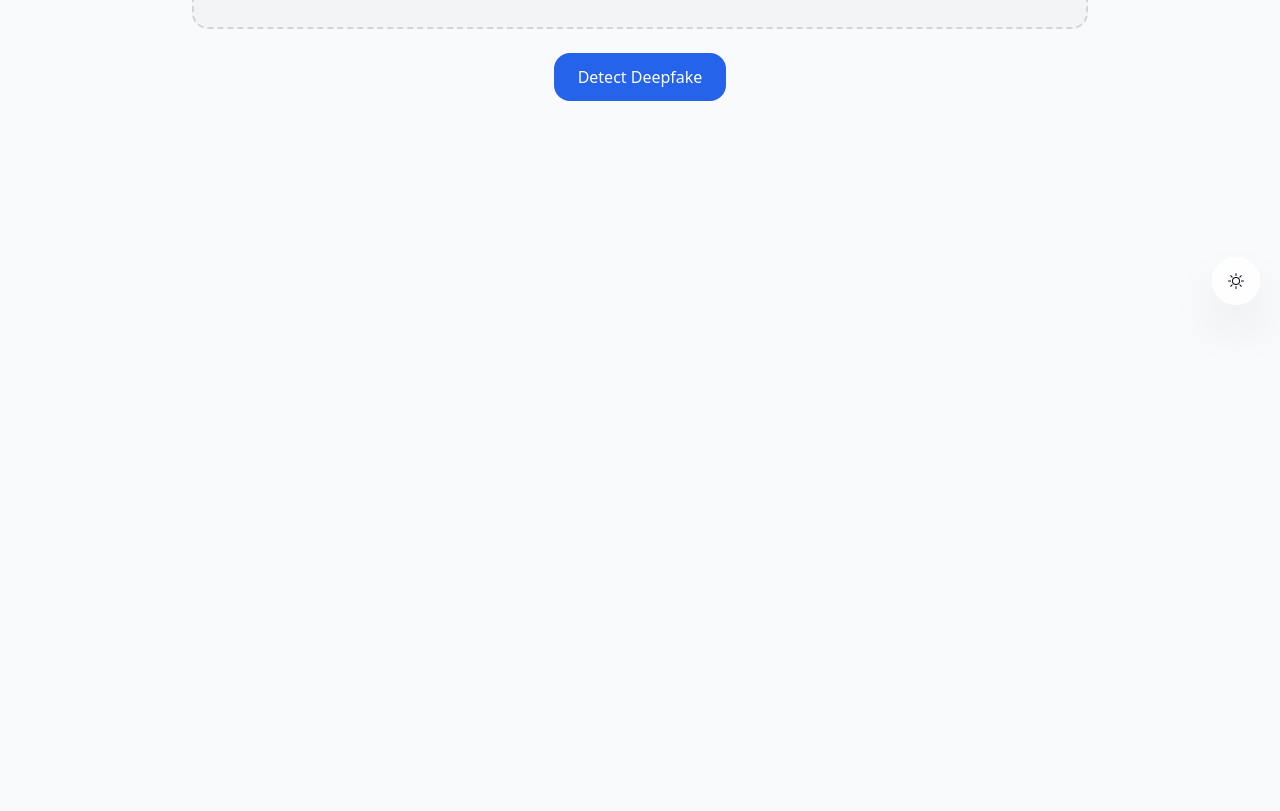
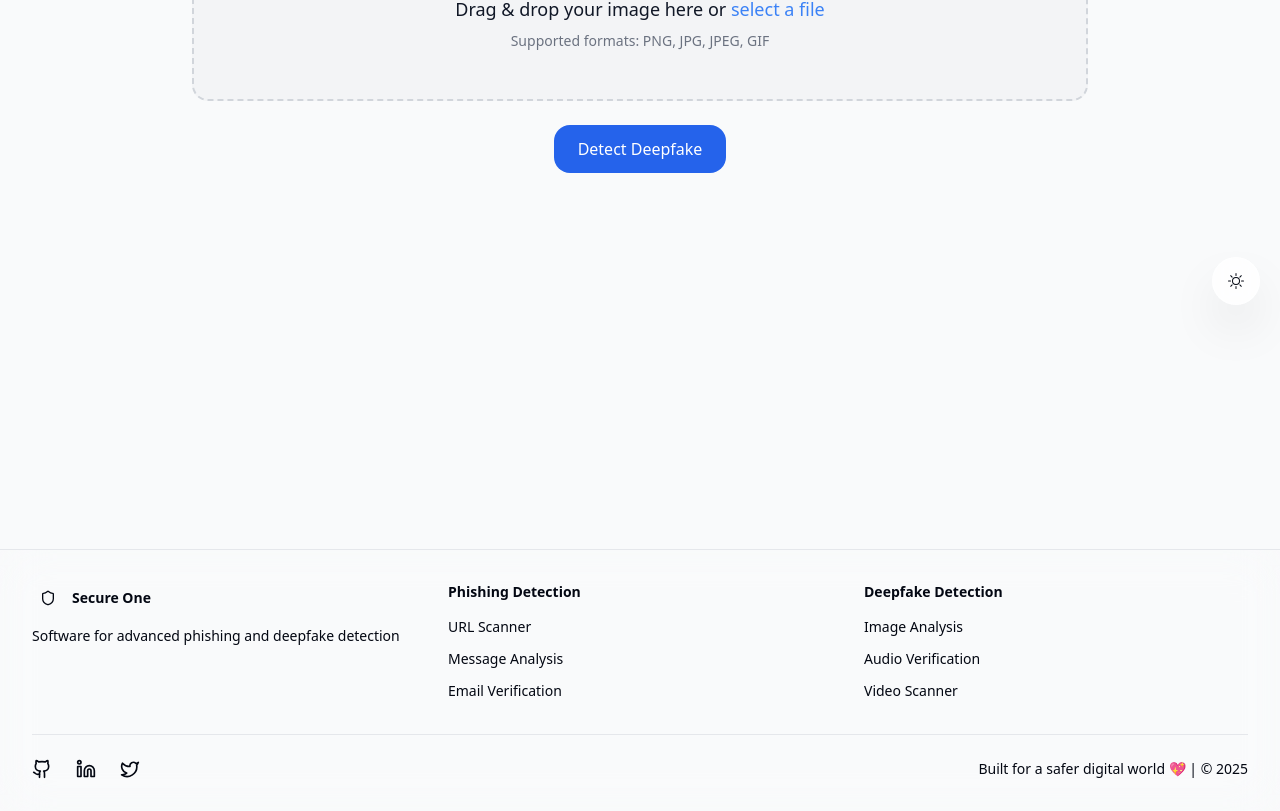
Before and after one commit to PrittoRuban/deephish_detetion, a Next.js app in the folder dashboard/: page /deepfake/image in a window 1280 px wide. Shown: the part 475-1286 px from the top of the page. Before the commit the page ends 1024 px from the top, so only its background shows below. Built offline with nearby package versions, Linux system fonts and the light colour scheme.

Commit message:
feat: add footer component and new phishing analysis pages; enhance layout with PhishDash integration

```diff
--- a/dashboard/src/app/layout.js
+++ b/dashboard/src/app/layout.js
@@ -3,6 +3,7 @@ import "./globals.css";
 import { Navbar } from "@/components/Navbar";
 import ThemeContextProvider from "@/context/theme-context";
 import ThemeSwitch from "@/components/ui/theme-switch";
+import { Footer } from "@/components/Footer";
 
 const geistSans = Geist({
   variable: "--font-geist-sans",
@@ -28,8 +29,8 @@ export default function RootLayout({ children }) {
       >
         <ThemeContextProvider>
           <Navbar />
-          <div className="min-h-screen pt-12 sm:pt-20">
-          {children}</div>
+          <div className="min-h-screen pt-12 sm:pt-20">{children}</div>
+          <Footer />
           <ThemeSwitch />
         </ThemeContextProvider>
       </body>
--- /dev/null
+++ b/dashboard/src/app/phishing/email/page.jsx
@@ -0,0 +1,5 @@
+const PhishEmailAnalysis = () => {
+  return <div className="flex flex-col">PhishEmailAnalysis</div>;
+};
+
+export default PhishEmailAnalysis;
--- /dev/null
+++ b/dashboard/src/app/phishing/message/page.jsx
@@ -0,0 +1,5 @@
+const PhishMessageAnalysis = () => {
+  return <div className="flex flex-col">PhishMessageAnalysis</div>;
+};
+
+export default PhishMessageAnalysis;
--- a/dashboard/src/app/phishing/page.jsx
+++ b/dashboard/src/app/phishing/page.jsx
@@ -1,3 +1,9 @@
+import { PhishDash } from "@/components/PhishDash";
+
 export default function Home() {
-  return <div className="flex flex-col items-center px-4">Phishing</div>;
+  return (
+    <div className="flex flex-col items-center px-4">
+      <PhishDash />
+    </div>
+  );
 }
--- /dev/null
+++ b/dashboard/src/app/phishing/url/page.jsx
@@ -0,0 +1,5 @@
+const PhishURLAnalysis = () => {
+  return <div className="flex flex-col">PhishURLAnalysis</div>;
+};
+
+export default PhishURLAnalysis;
--- a/dashboard/src/components/DeepImage.jsx
+++ b/dashboard/src/components/DeepImage.jsx
@@ -72,6 +72,10 @@ const DeepImage = () => {
         <h1 className="text-3xl font-bold text-blue-600 dark:text-blue-400 mb-6">
           Deepfake Image Detector
         </h1>
+        <p className="text-gray-700 dark:text-gray-400 mb-12">
+          Upload your image file and our AI will analyze it for potential
+          manipulation.
+        </p>
 
         {/* Drag and drop or upload area */}
         <div
--- /dev/null
+++ b/dashboard/src/components/Footer.jsx
@@ -0,0 +1,113 @@
+"use client";
+
+import React from "react";
+import { motion } from "framer-motion";
+import Link from "next/link";
+import { Github, Linkedin, Twitter, Shield } from "lucide-react";
+
+export function Footer() {
+  const socialLinks = [
+    {
+      name: "GitHub",
+      href: "https://github.com/PrittoRuban",
+      icon: <Github className="h-5 w-5" />,
+    },
+    {
+      name: "LinkedIn",
+      href: "https://linkedin.com/in/prittoruban",
+      icon: <Linkedin className="h-5 w-5" />,
+    },
+    {
+      name: "X (Twitter)",
+      href: "https://x.com/PrittoRuban",
+      icon: <Twitter className="h-5 w-5" />,
+    },
+  ];
+
+  const footerLinks = [
+    {
+      title: "Phishing Detection",
+      items: [
+        { name: "URL Scanner", href: "/phishing/url" },
+        { name: "Message Analysis", href: "/phishing/message" },
+        { name: "Email Verification", href: "/phishing/email" },
+      ],
+    },
+    {
+      title: "Deepfake Detection",
+      items: [
+        { name: "Image Analysis", href: "/deepfake/image" },
+        { name: "Audio Verification", href: "/deepfake/audio" },
+        { name: "Video Scanner", href: "/deepfake/video" },
+      ],
+    },
+  ];
+
+  return (
+    <footer className="bg-background/95 backdrop-blur-xl border-t">
+      <div className="mx-auto max-w-7xl px-4 sm:px-6 lg:px-8">
+        <div className="py-8">
+          <div className="grid grid-cols-1 gap-8 md:grid-cols-3">
+            <div className="md:col-span-1">
+              <Link
+                href="/"
+                className="text-foreground hover:text-foreground/80 transition-colors flex items-center gap-2"
+              >
+                <div className="w-8 h-8 rounded-full bg-gradient-to-br from-primary/90 to-primary-foreground/90 flex items-center justify-center shadow-lg shadow-primary/20">
+                  <Shield className="h-4 w-4 text-background" />
+                </div>
+                <span className="text-sm font-semibold">Secure One</span>
+              </Link>
+              <p className="mt-3 text-sm text-muted-foreground">
+                Software for advanced phishing and deepfake detection
+              </p>
+            </div>
+            {footerLinks.map((group) => (
+              <div key={group.title}>
+                <h3 className="text-sm font-semibold text-foreground">
+                  {group.title}
+                </h3>
+                <ul role="list" className="mt-3 space-y-2">
+                  {group.items.map((item) => (
+                    <li key={item.name}>
+                      <Link
+                        href={item.href}
+                        className="text-sm text-muted-foreground hover:text-foreground transition-colors"
+                      >
+                        {item.name}
+                      </Link>
+                    </li>
+                  ))}
+                </ul>
+              </div>
+            ))}
+          </div>
+          <div className="mt-8 border-t pt-6">
+            <div className="flex flex-col items-center justify-between gap-4 md:flex-row">
+              <div className="flex space-x-6">
+                {socialLinks.map((item) => (
+                  <motion.a
+                    key={item.name}
+                    href={item.href}
+                    className="text-muted-foreground hover:text-foreground transition-colors"
+                    target="_blank"
+                    rel="noopener noreferrer"
+                    whileHover={{ scale: 1.1 }}
+                    whileTap={{ scale: 0.95 }}
+                  >
+                    <span className="sr-only">{item.name}</span>
+                    {item.icon}
+                  </motion.a>
+                ))}
+              </div>
+              <p className="text-sm text-muted-foreground">
+                Built for a safer digital world 💖 | ©{" "}
+                {new Date().getFullYear()}
+              </p>
+            </div>
+          </div>
+        </div>
+      </div>
+    </footer>
+  );
+}
--- a/dashboard/src/components/Navbar.jsx
+++ b/dashboard/src/components/Navbar.jsx
@@ -11,6 +11,7 @@ import {
 } from "@tabler/icons-react";
 import { cn } from "@/lib/utils";
 import { Button } from "@/components/ui/button";
+import { Shield } from "lucide-react";
 
 export function Navbar() {
   const [isScrolled, setIsScrolled] = React.useState(false);
@@ -62,10 +63,10 @@ export function Navbar() {
               className="text-foreground hover:text-foreground/80 transition-colors flex items-center gap-2 shrink-0"
             >
               <div className="w-8 h-8 rounded-full bg-gradient-to-br from-primary/90 to-primary-foreground/90 flex items-center justify-center shadow-lg shadow-primary/20">
-                <IconHome className="h-4 w-4 text-background" />
+                <Shield className="h-4 w-4 text-background" />
               </div>
               <span className="text-sm font-semibold transition-opacity duration-300 md:block hidden">
-                Security Scanner
+                Secure One
               </span>
             </Link>
 
--- /dev/null
+++ b/dashboard/src/components/PhishDash.jsx
@@ -0,0 +1,81 @@
+"use client";
+
+import React from "react";
+import { BackgroundGradient } from "@/components/ui/background-gradient";
+import { useRouter } from "next/navigation";
+import { motion } from "framer-motion";
+import { ArrowRight, Link2, MessageSquare, Mail } from "lucide-react";
+
+export function PhishDash() {
+  const router = useRouter();
+
+  const grids = [
+    {
+      title: "Analyze URL for Phishing",
+      description:
+        "Instantly detect malicious URLs. Our AI-powered scanner identifies suspicious patterns and potential phishing attempts in web addresses.",
+      route: "/phishing/url",
+      icon: <Link2 className="w-8 h-8" />,
+      color: "from-blue-500 to-cyan-500",
+    },
+    {
+      title: "Analyze Messages for Phishing",
+      description:
+        "Don't fall for scam messages. Our advanced analysis detects social engineering tactics and phishing attempts in text messages and chat communications.",
+      route: "/phishing/message",
+      icon: <MessageSquare className="w-8 h-8" />,
+      color: "from-violet-500 to-purple-500",
+    },
+    {
+      title: "Analyze Emails for Phishing",
+      description:
+        "Protect your inbox from threats. Our email scanner identifies suspicious senders, malicious links, and common phishing tactics in email content.",
+      route: "/phishing/email",
+      icon: <Mail className="w-8 h-8" />,
+      color: "from-orange-500 to-red-500",
+    },
+  ];
+
+  return (
+    <div className="max-w-7xl mx-auto px-4 sm:px-6 lg:px-8 py-12">
+      <motion.div
+        initial={{ opacity: 0, y: 20 }}
+        animate={{ opacity: 1, y: 0 }}
+        transition={{ duration: 0.5 }}
+        className="grid grid-cols-1 sm:grid-cols-2 lg:grid-cols-3 gap-8"
+      >
+        {grids.map((grid, index) => (
+          <motion.div
+            key={index}
+            initial={{ opacity: 0, y: 20 }}
+            animate={{ opacity: 1, y: 0 }}
+            transition={{ duration: 0.5, delay: index * 0.1 }}
+            whileHover={{ scale: 1.02 }}
+            className="cursor-pointer"
+            onClick={() => router.push(grid.route)}
+          >
+            <BackgroundGradient className="p-8 h-full">
+              <div className="flex flex-col h-full">
+                <div
+                  className={`w-16 h-16 rounded-2xl bg-gradient-to-br ${grid.color} flex items-center justify-center mb-6 text-white`}
+                >
+                  {grid.icon}
+                </div>
+                <h3 className="text-2xl font-bold mb-4 bg-clip-text text-transparent bg-gradient-to-r from-neutral-900 to-neutral-600 dark:from-neutral-100 dark:to-neutral-400">
+                  {grid.title}
+                </h3>
+                <p className="text-neutral-600 dark:text-neutral-400 mb-6 flex-grow">
+                  {grid.description}
+                </p>
+                <div className="flex items-center text-neutral-700 dark:text-neutral-300 group">
+                  <span className="font-medium">Get Started</span>
+                  <ArrowRight className="w-4 h-4 ml-2 transition-transform group-hover:translate-x-2" />
+                </div>
+              </div>
+            </BackgroundGradient>
+          </motion.div>
+        ))}
+      </motion.div>
+    </div>
+  );
+}
```
